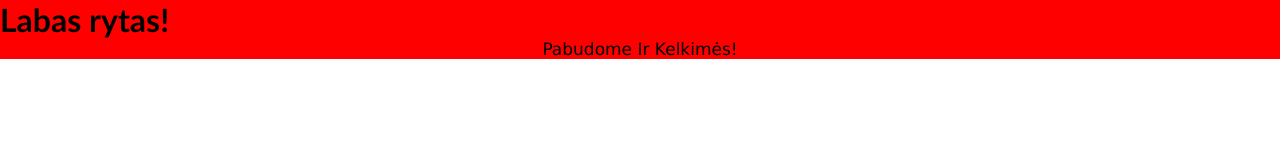
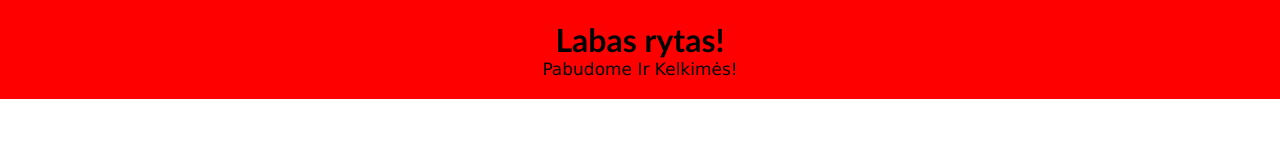
Before and after one commit to JRybelis/19-grupes-testas, a plain HTML site: page index.html in a window 1280 px wide. Drawn offline with Linux system fonts and the light colour scheme.

Commit message:
div styling

```diff
--- a/css/layout.css
+++ b/css/layout.css
@@ -1,9 +1,12 @@
 .redBackground {
     background-color: red;
+    display: inline-block;
+    width: 100%;
+    text-align: center;
+    padding: 20px;
 }
 p {
     font-size: 17px;
-    text-align: center;
     font-family: 'Lucida Sans', 'Lucida Sans Regular', 'Lucida Grande', 'Lucida Sans Unicode', Geneva, Verdana, sans-serif;
     text-transform: capitalize;
 }
```
